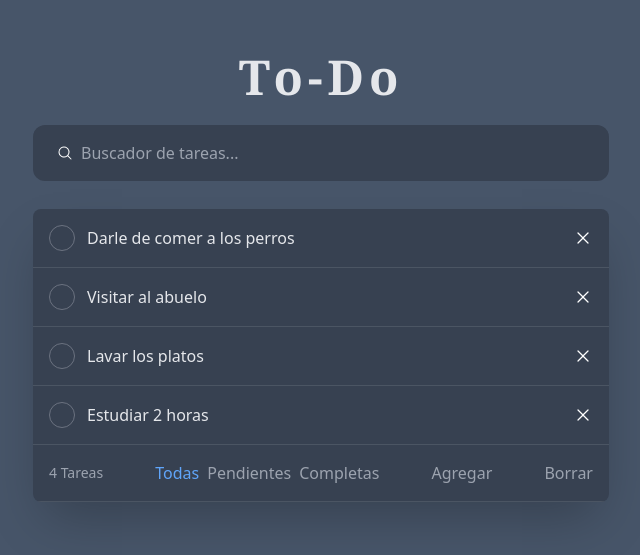
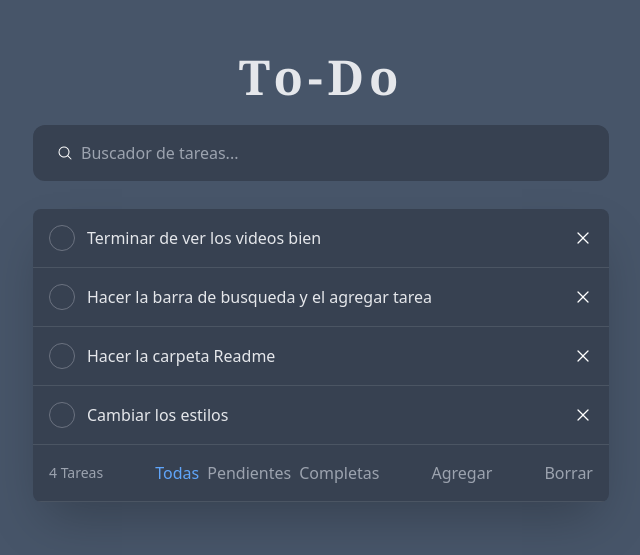
Before and after one commit to joaquinirigoyen/TO-DO, a React (Create React App) app in the folder pwa2024/: page / in a window 1280 px wide. Shown: the part 123-678 px from the top of the page, without its empty margins (319-959 px from the left). Built offline with nearby package versions, Linux system fonts and the light colour scheme.

Commit message:
detalles minimos

```diff
--- a/pwa2024/src/Pages/Home/Home.jsx
+++ b/pwa2024/src/Pages/Home/Home.jsx
@@ -10,22 +10,22 @@ const Home = () => {
     const [tareas, setTareas] = useState([
         {
             id: 1,
-            title: 'Darle de comer a los perros',
+            title: 'Terminar de ver los videos bien',
             completed: false,
         },
         {
             id: 2,
-            title: 'Visitar al abuelo',
+            title: 'Hacer la barra de busqueda y el agregar tarea',
             completed: false,
         },
         {
             id: 3,
-            title: 'Lavar los platos',
+            title: 'Hacer la carpeta Readme',
             completed: false,
         },
         {
             id: 4,
-            title: 'Estudiar 2 horas',
+            title: 'Cambiar los estilos',
             completed: false,
         }
     ])
```
